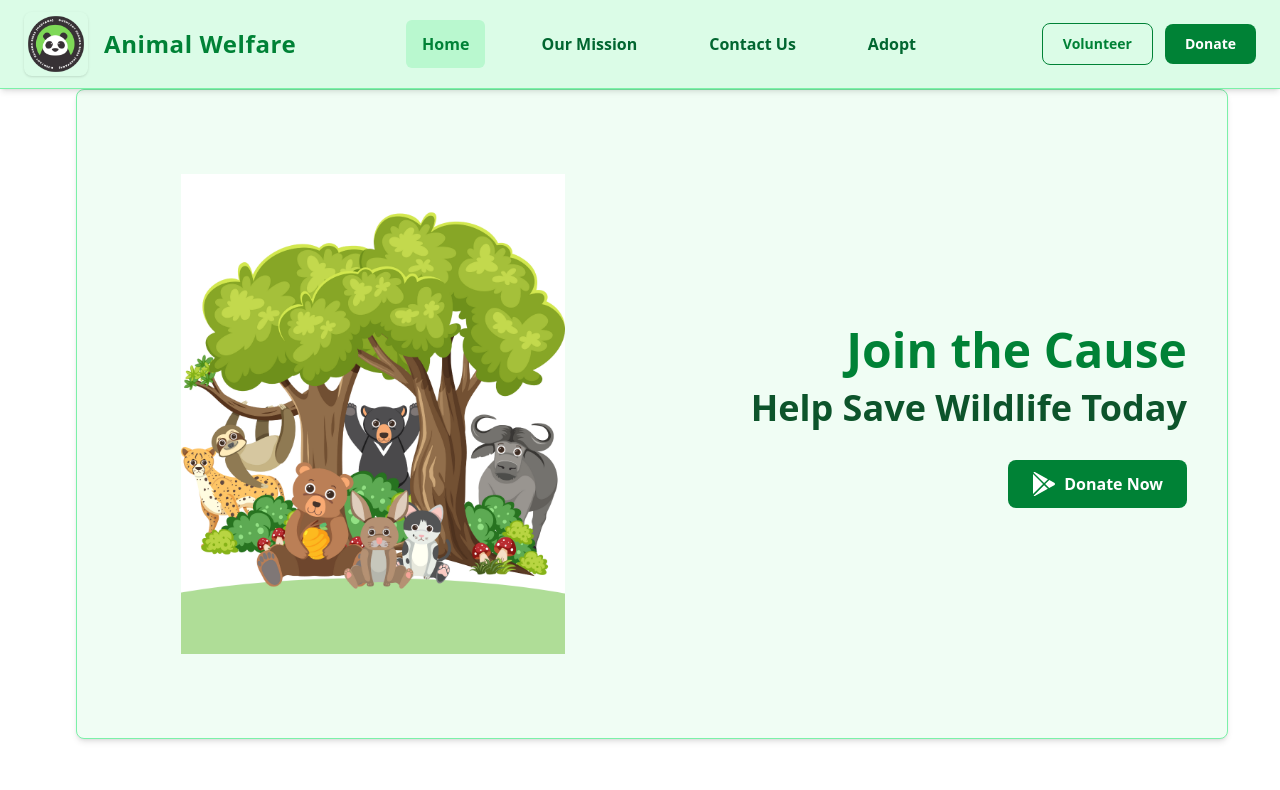
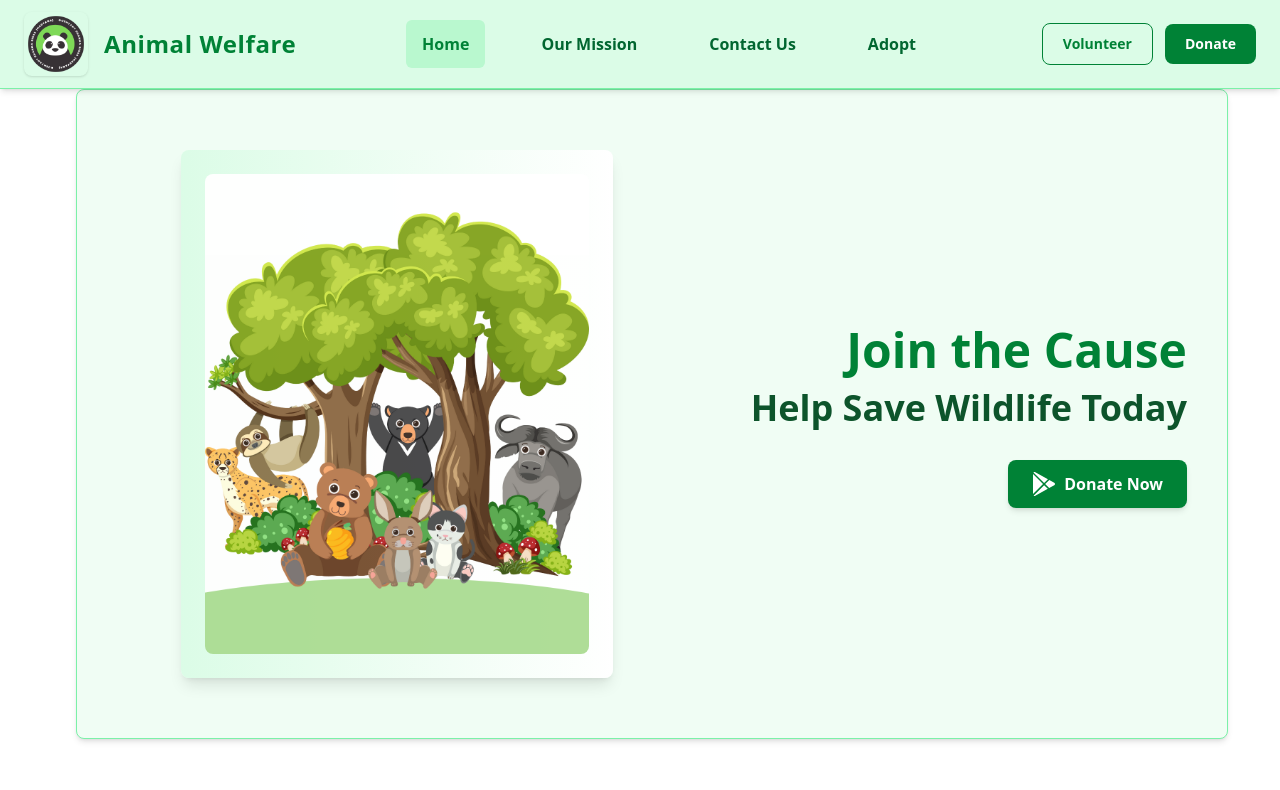
Before and after one commit to dushyantsharma460/Rounting-WildLife, a React (Vite) app: page / in a window 1280 px wide. Shown: the top 790 px of the page. Built offline with nearby package versions, Linux system fonts and the light colour scheme.

Commit message:
Update Home.jsx

```diff
--- a/src/components/Home/Home.jsx
+++ b/src/components/Home/Home.jsx
@@ -7,12 +7,13 @@ export default function Home() {
             {/* Hero Section */}
             <aside className="relative bg-green-50 text-green-900 rounded-lg border border-green-300 overflow-hidden sm:mx-16 mx-2 sm:py-12 py-1 px-10 shadow-md min-h-[600px] sm:min-h-[650px] flex flex-col sm:flex-row items-center">
 
-                {/* Image on the left */}
-                <div className="flex-shrink-0 ms-4 sm:ms-16 mb-6 sm:mb-0">
+                {/* Image container with gradient background */}
+                <div className="flex-shrink-0 ms-4 sm:ms-16 mb-6 sm:mb-0 rounded-lg p-6
+                                bg-gradient-to-r from-green-100 to-white shadow-lg">
                     <img
                         src="/Home.png"
                         alt="Panda Illustration"
-                        className="w-[16rem] sm:w-[24rem] opacity-95"
+                        className="w-[16rem] sm:w-[24rem] opacity-95 rounded-lg"
                     />
                 </div>
 
@@ -30,7 +31,7 @@ export default function Home() {
                     <div className="mt-4 sm:mt-8">
                         <Link
                             to="/donate"
-                            className="inline-flex items-center px-6 py-3 text-white font-semibold bg-green-700 rounded-lg hover:bg-green-800 transition duration-300"
+                            className="inline-flex items-center px-6 py-3 text-white font-semibold bg-green-700 rounded-lg hover:bg-green-800 transition duration-300 shadow-md"
                         >
                             <svg
                                 fill="white"
```
